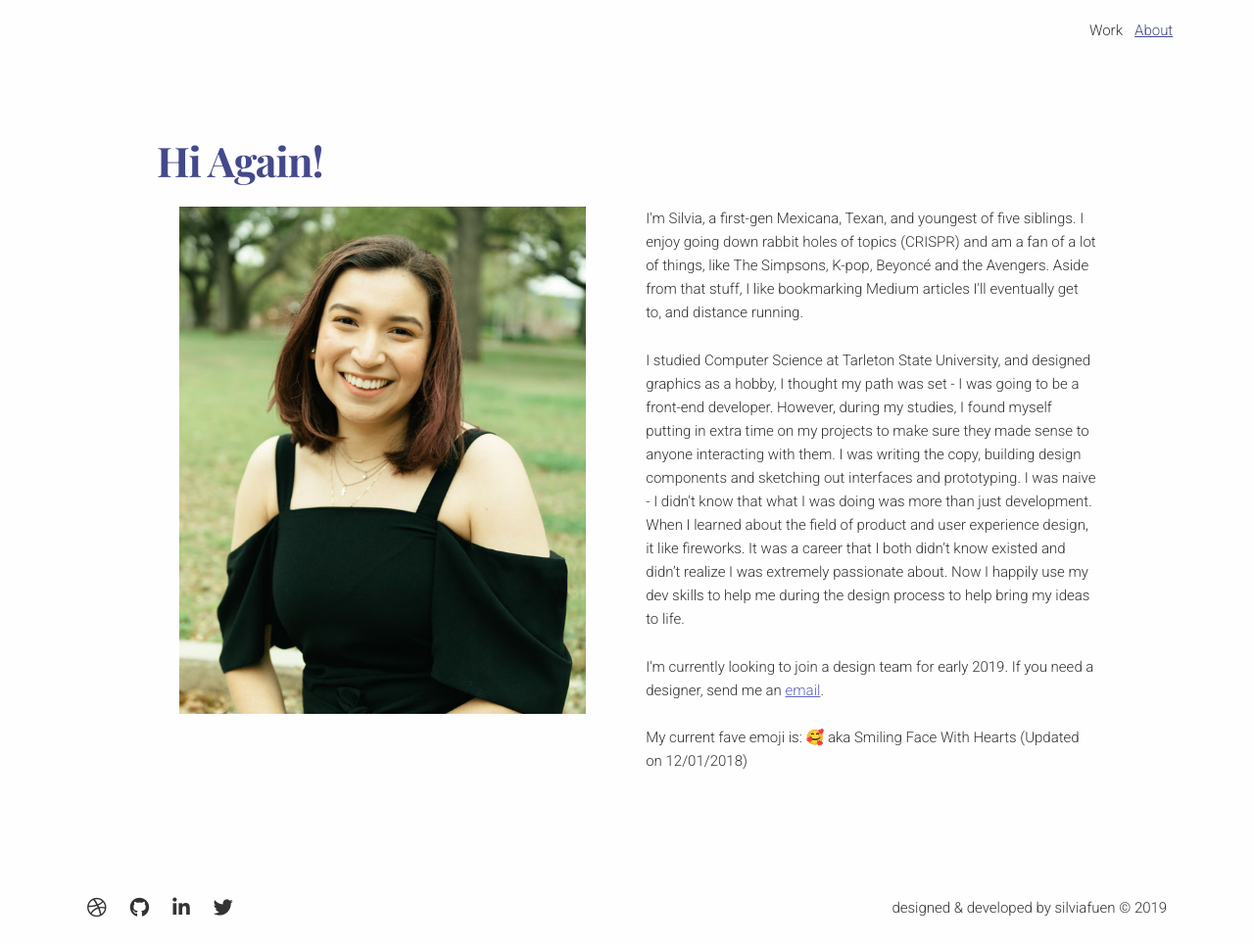
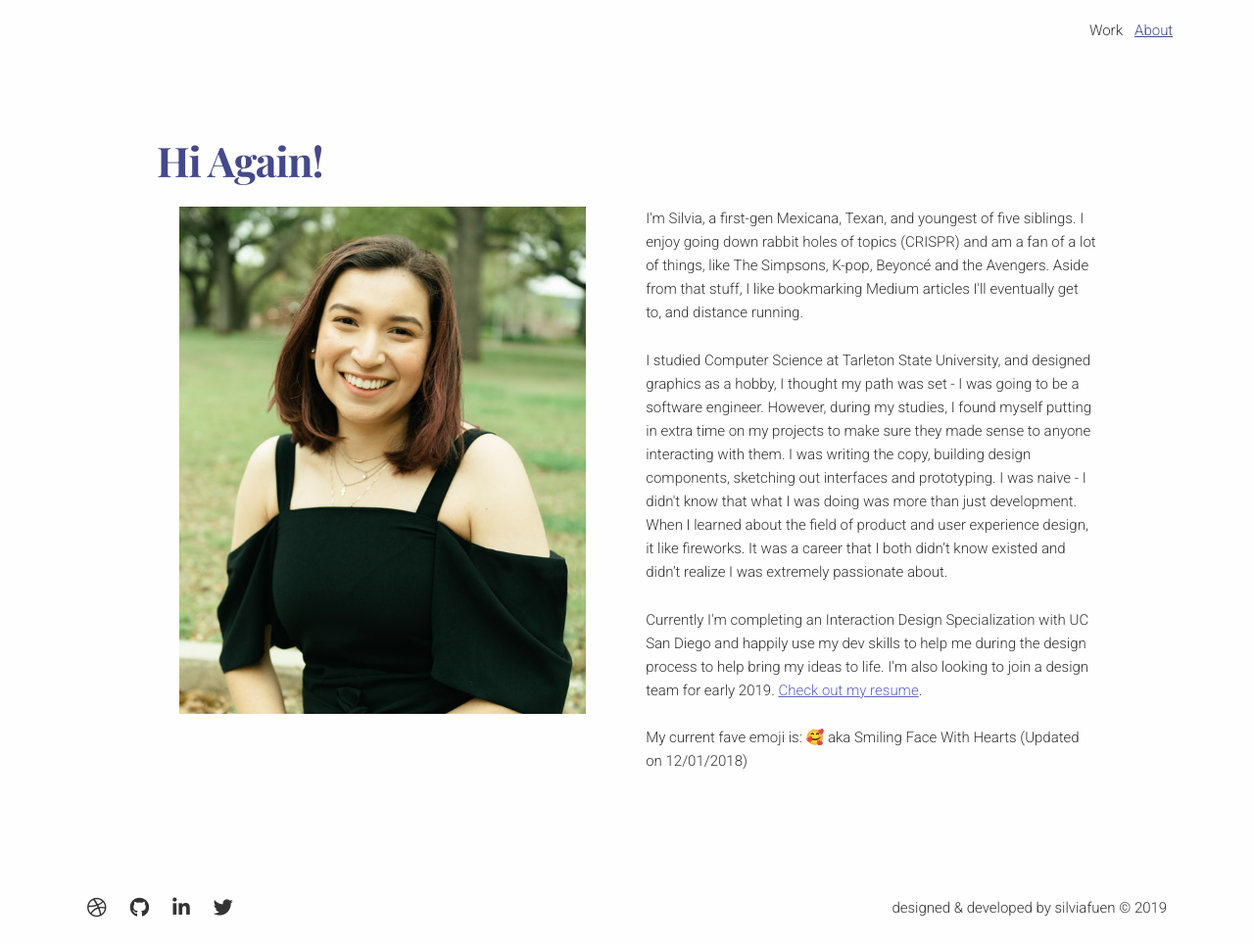
Before and after one commit to silviafuen/silviafuen.github.io, a Jekyll site: the page built from about.html, in a window 1280 px wide. Shown: the whole page at 98% size. Built offline with Jekyll 4.4.1, drawn with Linux system fonts in a browser that asks for light colours; nearby versions of some CDN libraries.

Commit message:
Update/Edits for about.html
-  Updated bio
- added Design specialization
- added general resume
- removed email

```diff
--- a/about.html
+++ b/about.html
@@ -18,10 +18,12 @@ permalink: /about
         <p>
           I'm Silvia, a first-gen Mexicana, Texan, and youngest of five siblings. I enjoy going down rabbit holes of topics (CRISPR) and am a fan of a lot of things, like The Simpsons, K-pop, Beyoncé and the Avengers. Aside from that stuff, I like bookmarking Medium articles I'll eventually get to, and distance running.</p>
         <p>
-         I studied Computer Science at Tarleton State University, and designed graphics as a hobby, I thought my path was set - I was going to be a front-end developer. However, during my studies, I found myself putting in extra time on my projects to make sure they made sense to anyone interacting with them. I was writing the copy, building design components and sketching out interfaces and prototyping. I was naive - I didn't know that what I was doing was more than just development. When I learned about the field of product and user experience design, it like fireworks. It was a career that I both didn’t know existed and didn’t realize I was extremely passionate about. Now I happily use my dev skills to help me during the design process to help bring my ideas to life. </p>
-        <p>
-          I'm currently looking to join a design team for early 2019. If you need a designer, send me an <a href="mailto:silvia.fuen@icloud.com">email</a>.
-          <br><br>
+         I studied Computer Science at Tarleton State University, and designed graphics as a hobby, I thought my path was set - I was going to be a software engineer. However, during my studies, I found myself putting in extra time on my projects to make sure they made sense to anyone interacting with them. I was writing the copy, building design components, sketching out interfaces and prototyping. I was naive - I didn't know that what I was doing was more than just development. When I learned about the field of product and user experience design, it like fireworks. It was a career that I both didn’t know existed and didn’t realize I was extremely passionate about.
+         </p>
+         <p>
+         Currently I'm completing an Interaction Design Specialization with UC San Diego and happily use my dev skills to help me during the design process to help bring my ideas to life. I'm also looking to join a design team for early 2019.   <a href="silviafuentes-resume.pdf">Check out my resume</a>.
+          <br>
+          <br>
           My current fave emoji is: 🥰 aka Smiling Face With Hearts (Updated on 12/01/2018)</p>
       </div>
     </div>
```
Also changed, not shown: 1 other file.
